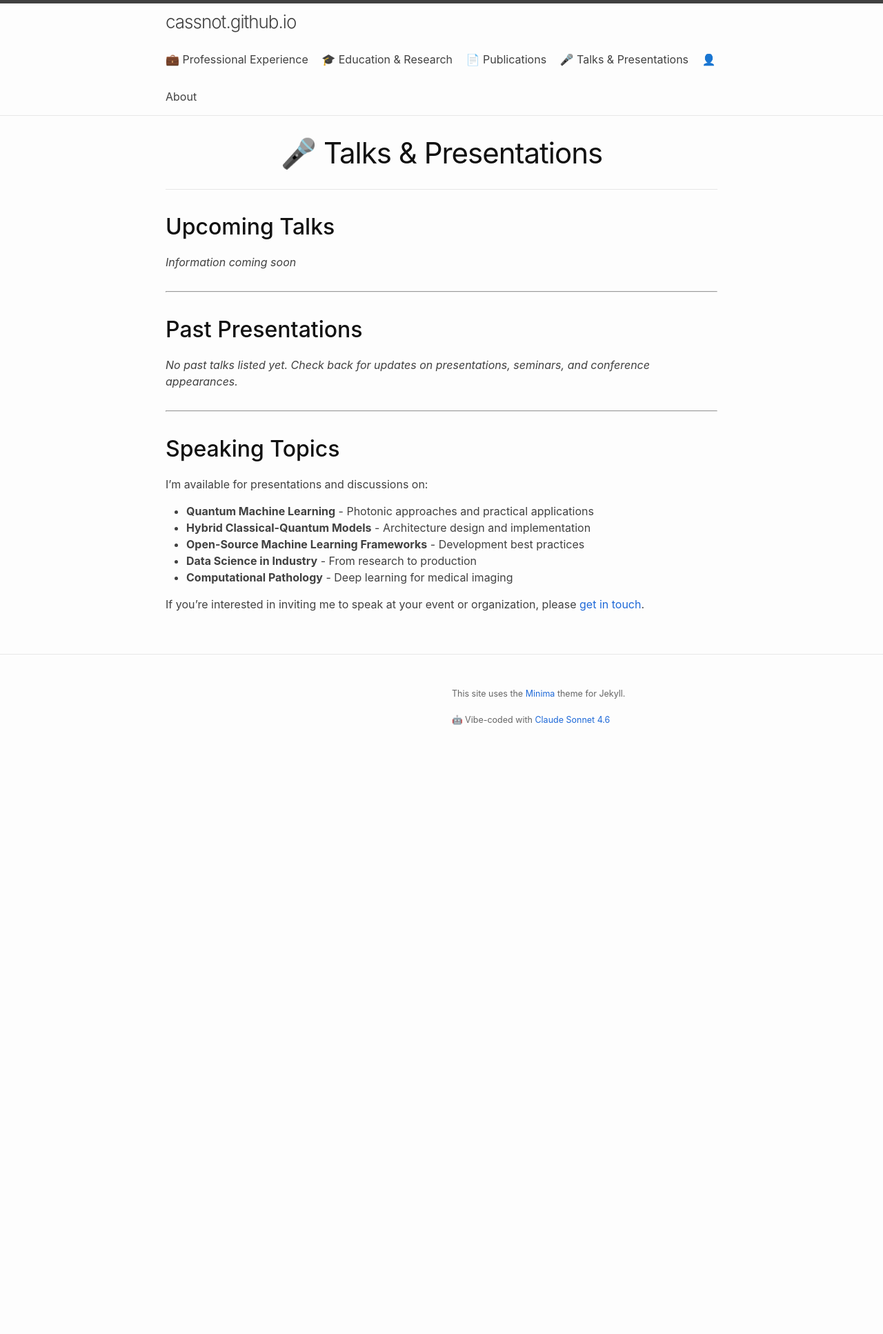
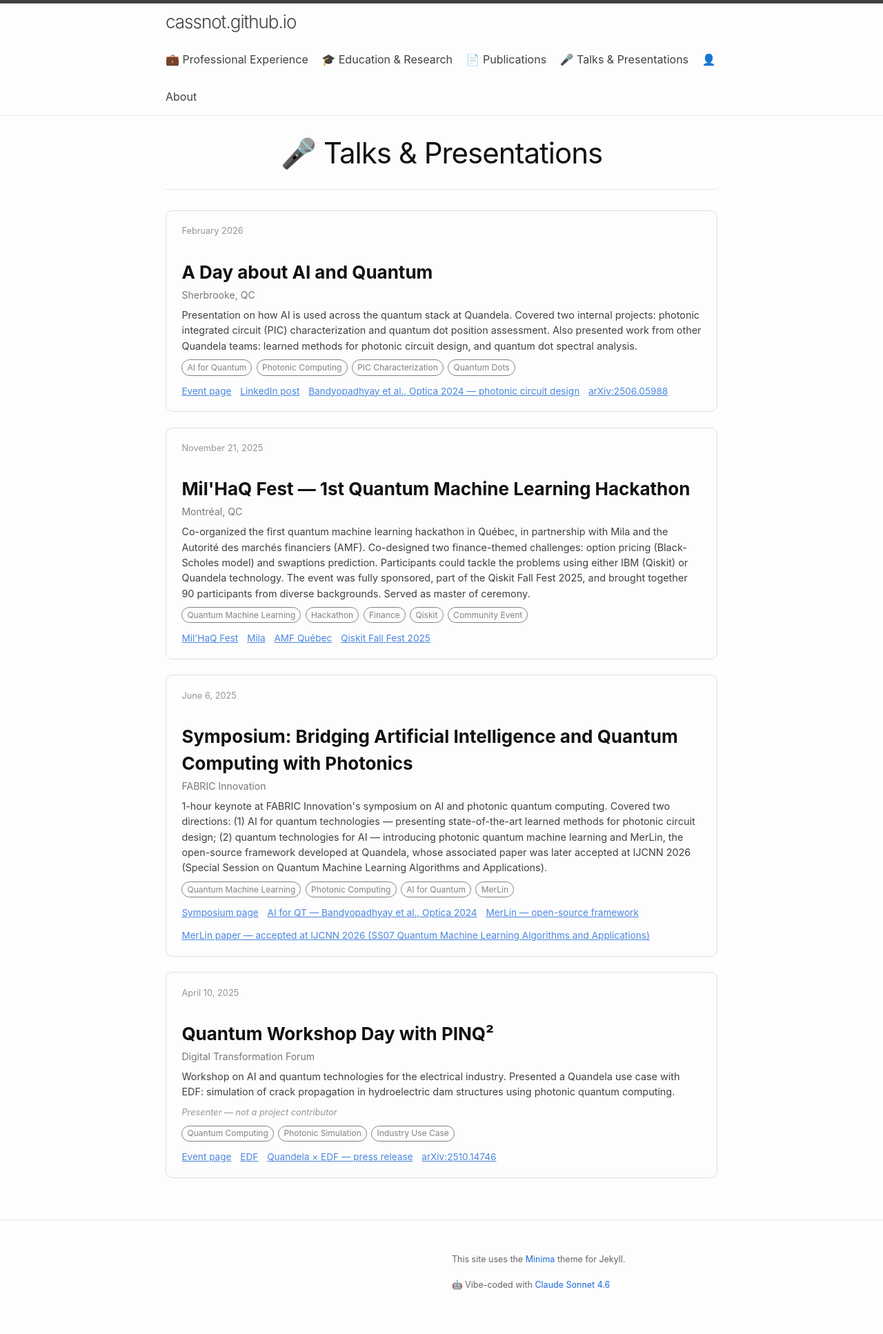
Before and after one commit to CassNot/cassnot.github.io, a Jekyll site: the page built from talks.md, in a window 1280 px wide. Shown: the whole page at 69% size. Built offline with Jekyll 4.4.1, drawn with Linux system fonts in a browser that asks for light colours; nearby versions of some CDN libraries; before the commit the page ends 1114 px from its top, so only the background shows below that.

Commit message:
Added past talks

```diff
--- a/_config.yml
+++ b/_config.yml
@@ -27,6 +27,8 @@ collections:
   experiences:
     output: true
     permalink: /experience/:name/
+  talks:
+    output: false
 
 minima:
   hide_site_feed_link: true
--- a/_sass/minima/custom-styles.scss
+++ b/_sass/minima/custom-styles.scss
@@ -80,6 +80,86 @@
   .card-desc {
     font-size: 0.85rem;
     opacity: 0.65;
+  }
+}
+
+// ── Talks list ──────────────────────────────────────────────────────────────
+
+.talk-list {
+  display: flex;
+  flex-direction: column;
+  gap: 1.4rem;
+  margin-top: 1.5rem;
+}
+
+.talk-card {
+  padding: 1.2rem 1.4rem;
+  border: 1px solid #e0e0e0;
+  border-radius: 10px;
+  transition: box-shadow 0.2s, transform 0.2s;
+
+  &:hover {
+    box-shadow: 0 6px 20px rgba(0,0,0,0.10);
+    transform: translateY(-3px);
+  }
+}
+
+.talk-date {
+  font-size: 0.8rem;
+  opacity: 0.55;
+  margin: 0 0 0.2rem;
+}
+
+.talk-event {
+  font-size: 1.05rem;
+  font-weight: bold;
+  margin: 0 0 0.2rem;
+}
+
+.talk-venue {
+  font-size: 0.88rem;
+  opacity: 0.7;
+  margin: 0 0 0.5rem;
+}
+
+.talk-desc {
+  font-size: 0.9rem;
+  line-height: 1.55;
+  margin: 0 0 0.5rem;
+}
+
+.talk-note {
+  font-size: 0.8rem;
+  font-style: italic;
+  opacity: 0.55;
+  margin: 0 0 0.6rem;
+}
+
+.talk-topics {
+  display: flex;
+  flex-wrap: wrap;
+  gap: 0.4rem;
+  margin-bottom: 0.75rem;
+}
+
+.talk-topic-badge {
+  font-size: 0.75rem;
+  padding: 0.15em 0.6em;
+  border-radius: 20px;
+  border: 1px solid currentColor;
+  opacity: 0.65;
+}
+
+.talk-links {
+  display: flex;
+  flex-wrap: wrap;
+  gap: 0.8rem;
+  font-size: 0.85rem;
+
+  a {
+    text-decoration: underline;
+    opacity: 0.8;
+    &:hover { opacity: 1; }
   }
 }
 
@@ -216,6 +296,53 @@
   &:hover { opacity: 1; }
 }
 
+.exp-back-btn {
+  display: inline-flex;
+  align-items: center;
+  gap: 0.3em;
+  margin-bottom: 1.8rem;
+  padding: 0.35em 0.9em;
+  font-size: 0.85rem;
+  font-weight: 500;
+  border: 1px solid currentColor;
+  border-radius: 20px;
+  opacity: 0.65;
+  text-decoration: none;
+  transition: opacity 0.15s, transform 0.15s;
+
+  &:hover {
+    opacity: 1;
+    transform: translateX(-2px);
+  }
+
+  &--bottom {
+    margin-top: 2.5rem;
+    margin-bottom: 0;
+  }
+}
+
+.exp-detail-content {
+  ul {
+    list-style: none;
+    padding: 0;
+    margin: 0;
+
+    li {
+      position: relative;
+      padding-left: 1.2em;
+      margin-bottom: 0.6rem;
+      line-height: 1.6;
+
+      &::before {
+        content: "–";
+        position: absolute;
+        left: 0;
+        opacity: 0.5;
+      }
+    }
+  }
+}
+
 .profile-header {
   text-align: center;
   margin: 2rem 0 1.5rem;
--- a/talks.md
+++ b/talks.md
@@ -4,26 +4,33 @@ title: 🎤 Talks & Presentations
 permalink: /talks/
 ---
 
-## Upcoming Talks
-
-*Information coming soon*
-
----
-
-## Past Presentations
-
-*No past talks listed yet. Check back for updates on presentations, seminars, and conference appearances.*
-
----
-
-## Speaking Topics
-
-I'm available for presentations and discussions on:
-
-- **Quantum Machine Learning** - Photonic approaches and practical applications
-- **Hybrid Classical-Quantum Models** - Architecture design and implementation
-- **Open-Source Machine Learning Frameworks** - Development best practices
-- **Data Science in Industry** - From research to production
-- **Computational Pathology** - Deep learning for medical imaging
-
-If you're interested in inviting me to speak at your event or organization, please [get in touch](mailto:cassandre@notton.fr).
+<div class="talk-list">
+{%- assign sorted_talks = site.talks | sort: "date" | reverse -%}
+{%- for talk in sorted_talks -%}
+<div class="talk-card">
+  <p class="talk-date">{{ talk.date_label }}</p>
+  <h3 class="talk-event">{{ talk.event }}</h3>
+  {%- if talk.venue -%}
+  <p class="talk-venue">{{ talk.venue }}</p>
+  {%- endif -%}
+  <p class="talk-desc">{{ talk.description }}</p>
+  {%- if talk.contributor == false -%}
+  <p class="talk-note">Presenter — not a project contributor</p>
+  {%- endif -%}
+  {%- if talk.topics -%}
+  <div class="talk-topics">
+    {%- for topic in talk.topics -%}
+    <span class="talk-topic-badge">{{ topic }}</span>
+    {%- endfor -%}
+  </div>
+  {%- endif -%}
+  {%- if talk.links -%}
+  <div class="talk-links">
+    {%- for link in talk.links -%}
+    <a href="{{ link.url }}" target="_blank" rel="noopener">{{ link.label }}</a>
+    {%- endfor -%}
+  </div>
+  {%- endif -%}
+</div>
+{%- endfor -%}
+</div>
```
Also changed, not shown: _talks/ai-quantum-day-sherbrooke-february-2026.md (added, +26 -0 lines), _talks/fabric-symposium-ai-photonics-june-2025.md (added, +28 -0 lines), _talks/milhaq-fest-november-2025.md (added, +30 -0 lines), _talks/pinq2-quantum-workshop-april-2025.md (added, +25 -0 lines).
